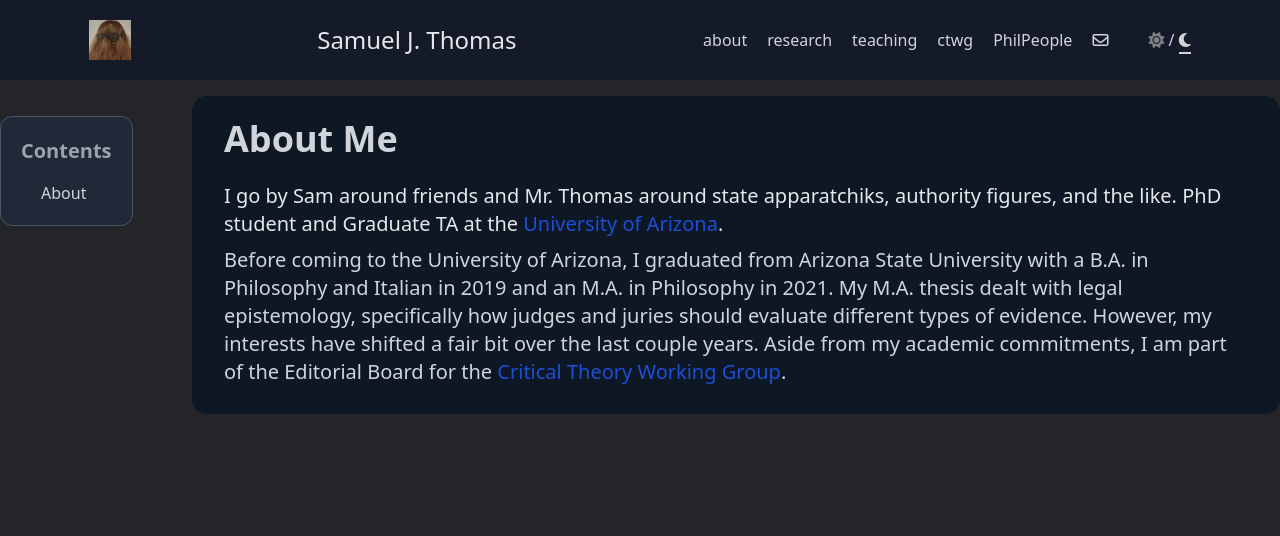
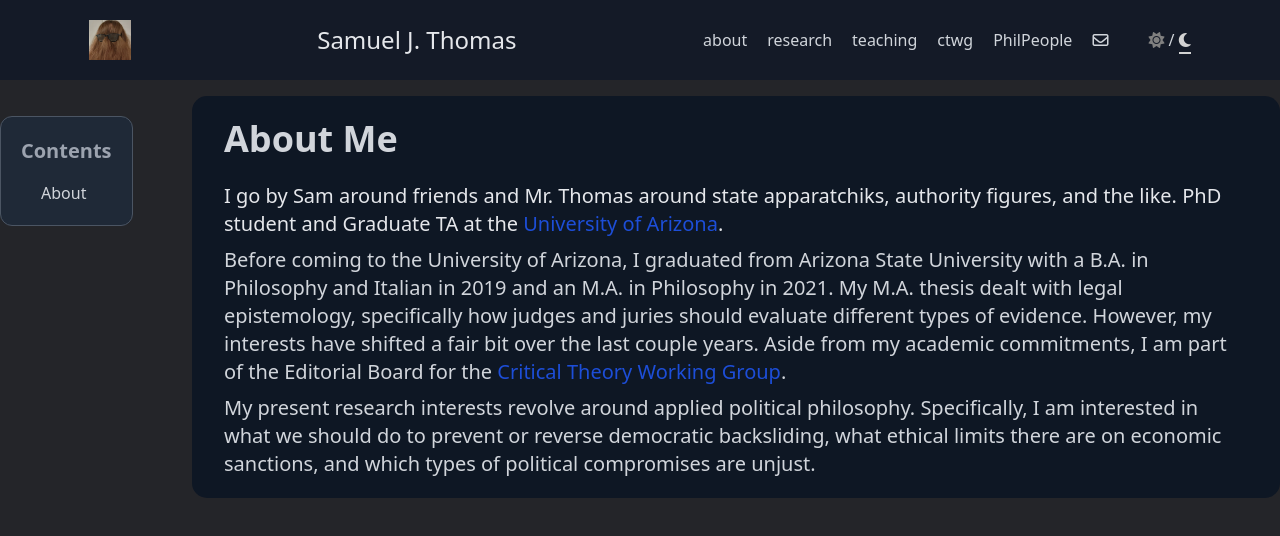
Before and after one commit to stensonowen/stomas, a SvelteKit app: page /about in a window 1280 px wide. Shown: the top 536 px of the page. Built offline with nearby package versions, Linux system fonts and the light colour scheme.

Commit message:
Update +page.svelte

```diff
--- a/src/routes/about/+page.svelte
+++ b/src/routes/about/+page.svelte
@@ -107,6 +107,7 @@
                 <a class="text-blue-700 hover:underline" href="https://ctwgwebsite.github.io"
                 >Critical Theory Working Group</a>.
                 </p> <p class="text-xl py-1">
+                My present research interests revolve around applied political philosophy. Specifically, I am interested in what we should do to prevent or reverse democratic backsliding, what ethical limits there are on economic sanctions, and which types of political compromises are unjust.
             </p>
         </div>
     </div>
```
